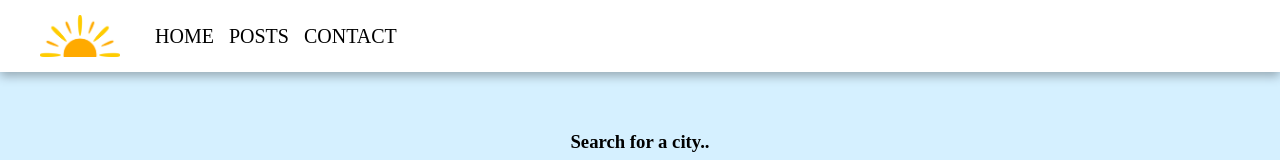
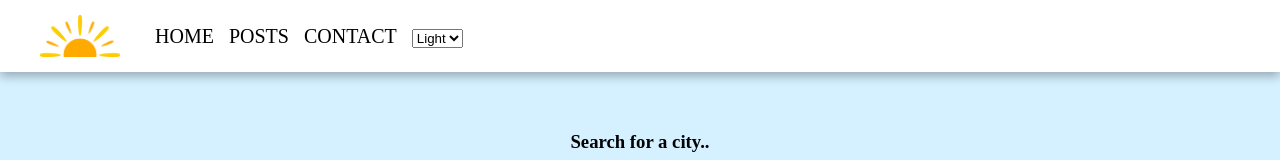
Before and after one commit to IceCrystal21/weather-app, a Next.js app in the folder weather-app/: page / in a window 1280 px wide. Shown: the top 160 px of the page. Built offline with nearby package versions, Linux system fonts and the light colour scheme.

Commit message:
Started on theme switcher for light/dark mode

```diff
--- a/weather-app/components/Navbar.js
+++ b/weather-app/components/Navbar.js
@@ -11,6 +11,10 @@ export default function Navbar(){
                 <Link href="/">HOME</Link>
                 <Link href="/posts">POSTS</Link>
                 <Link href="/contact">CONTACT</Link>
+                <select name="theme">
+                    <option value="light">Light</option>
+                    <option value="dark">Dark</option>
+                </select>
             </div>
         </nav>
     )
```
